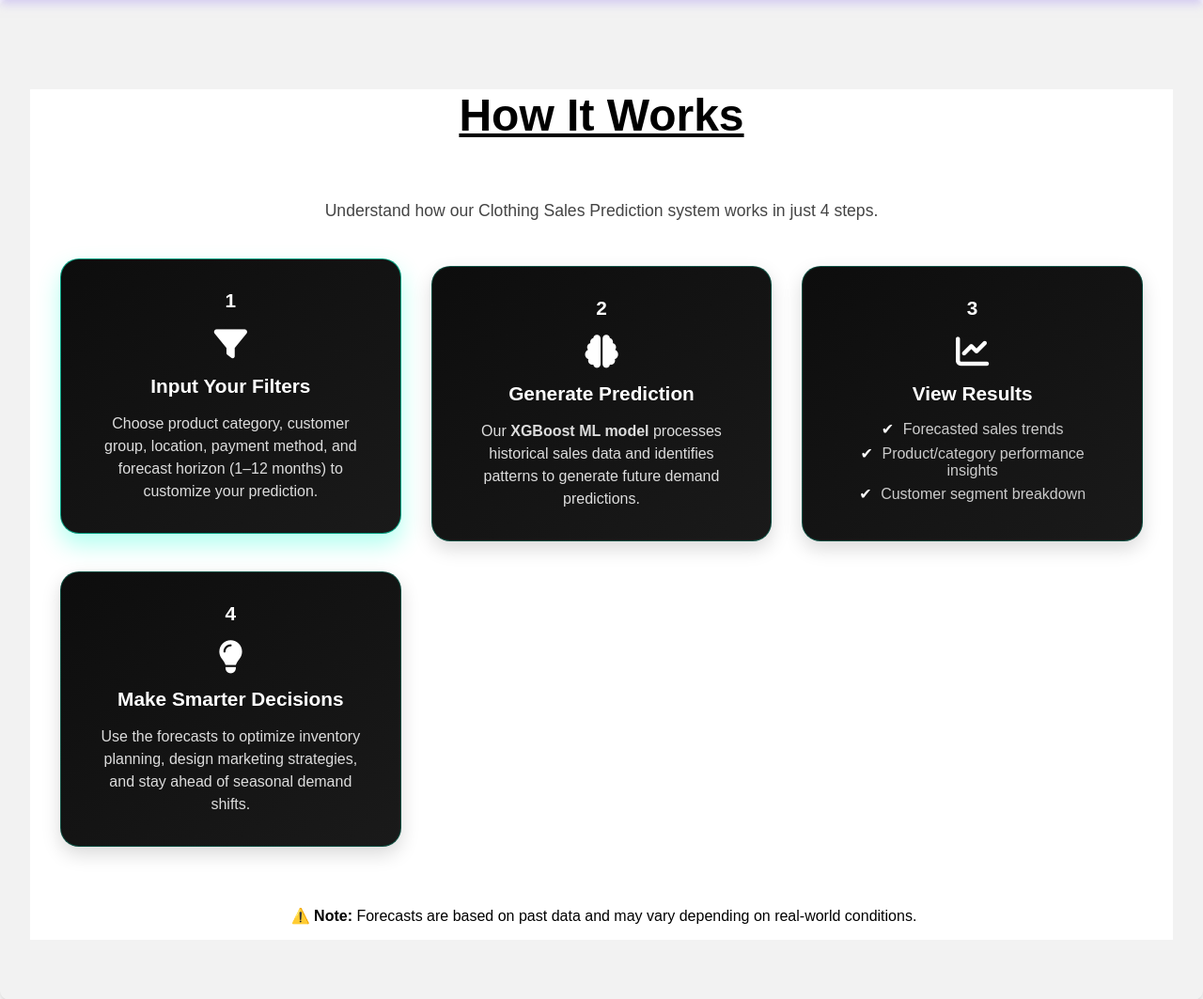
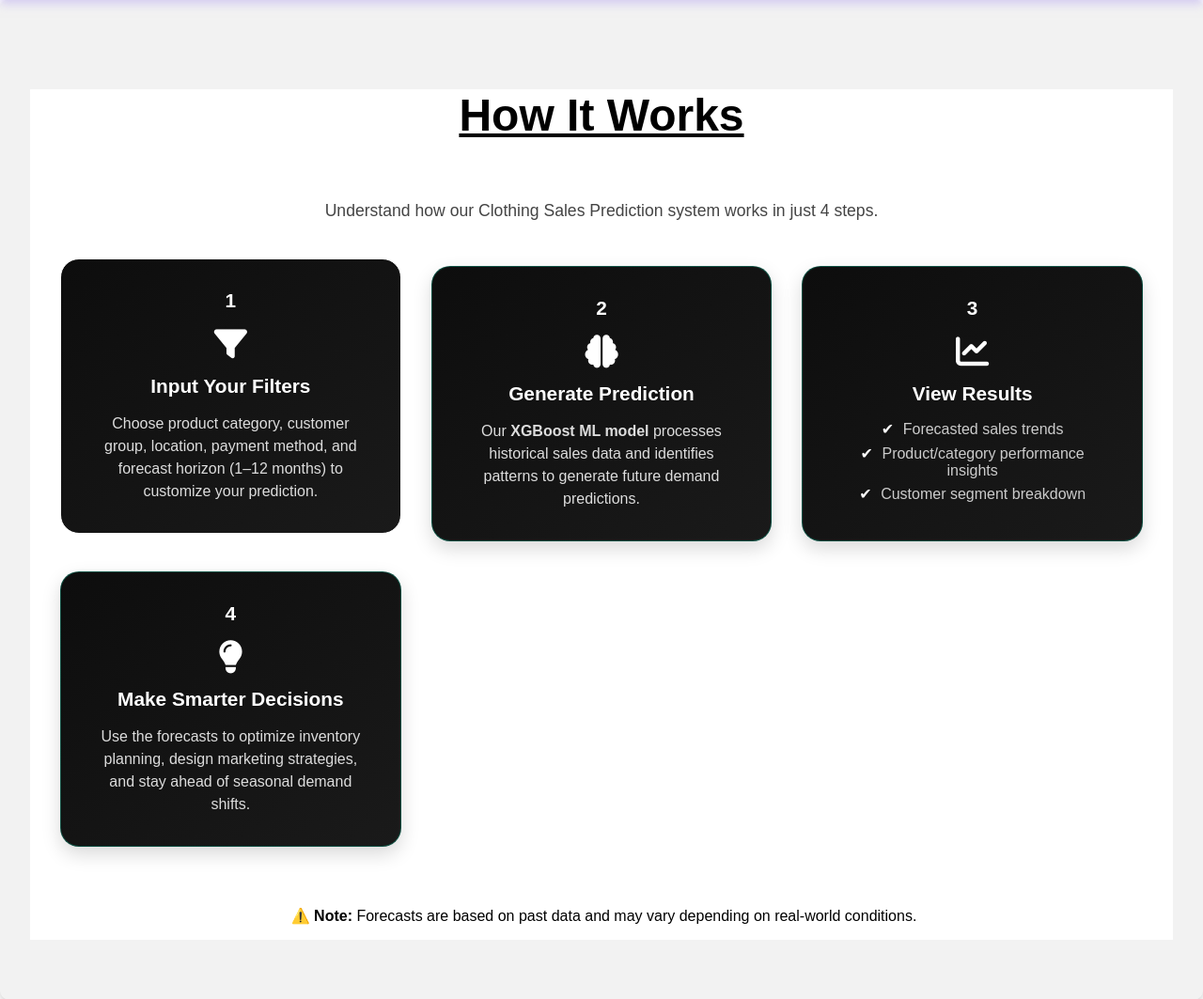
Before and after one commit to bhoiraditi19/Style-Predict, a Flask app: page /how_it_works in a window 1280 px wide, with the pointer over the restyled element. Shown: the part 61-1124 px from the top of the page at 94% size. Run offline with Flask 3, Linux system fonts and the light colour scheme; parts of the project's set-up code (start-up, migrations or seed data) failed here and were passed over.

```diff
--- a/static/css/how_it_works.css
+++ b/static/css/how_it_works.css
@@ -46,8 +46,8 @@ body {
 
 .card:hover {
   transform: translateY(-8px);
-  box-shadow: 0px 12px 25px rgba(0, 255, 204, 0.3);
-  border-color: rgba(0, 255, 204, 0.6);
+  box-shadow: 0px 12px 25px #fff;
+  border-color: #fff;
 }
 
 /* Step Number */
```
